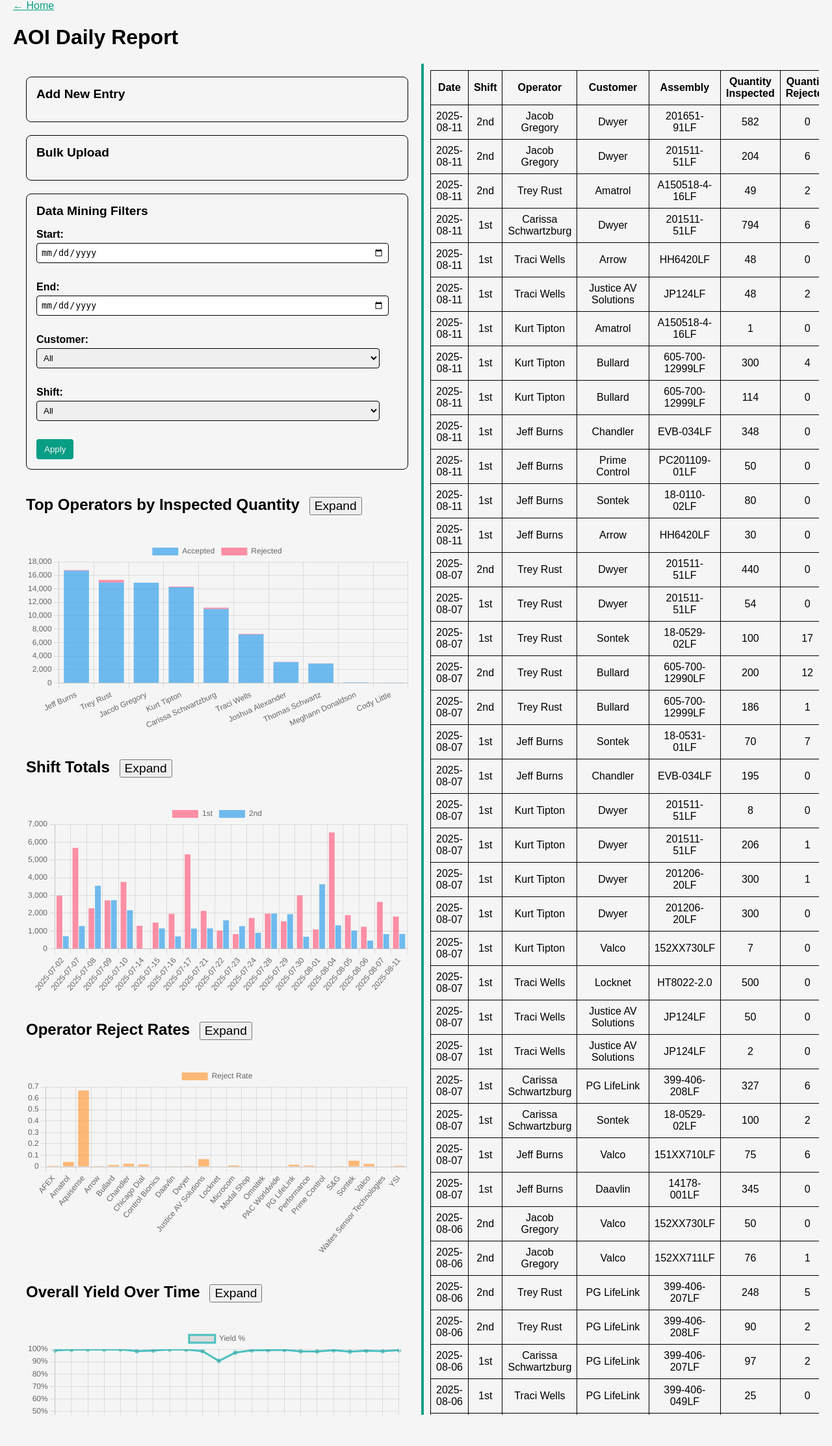
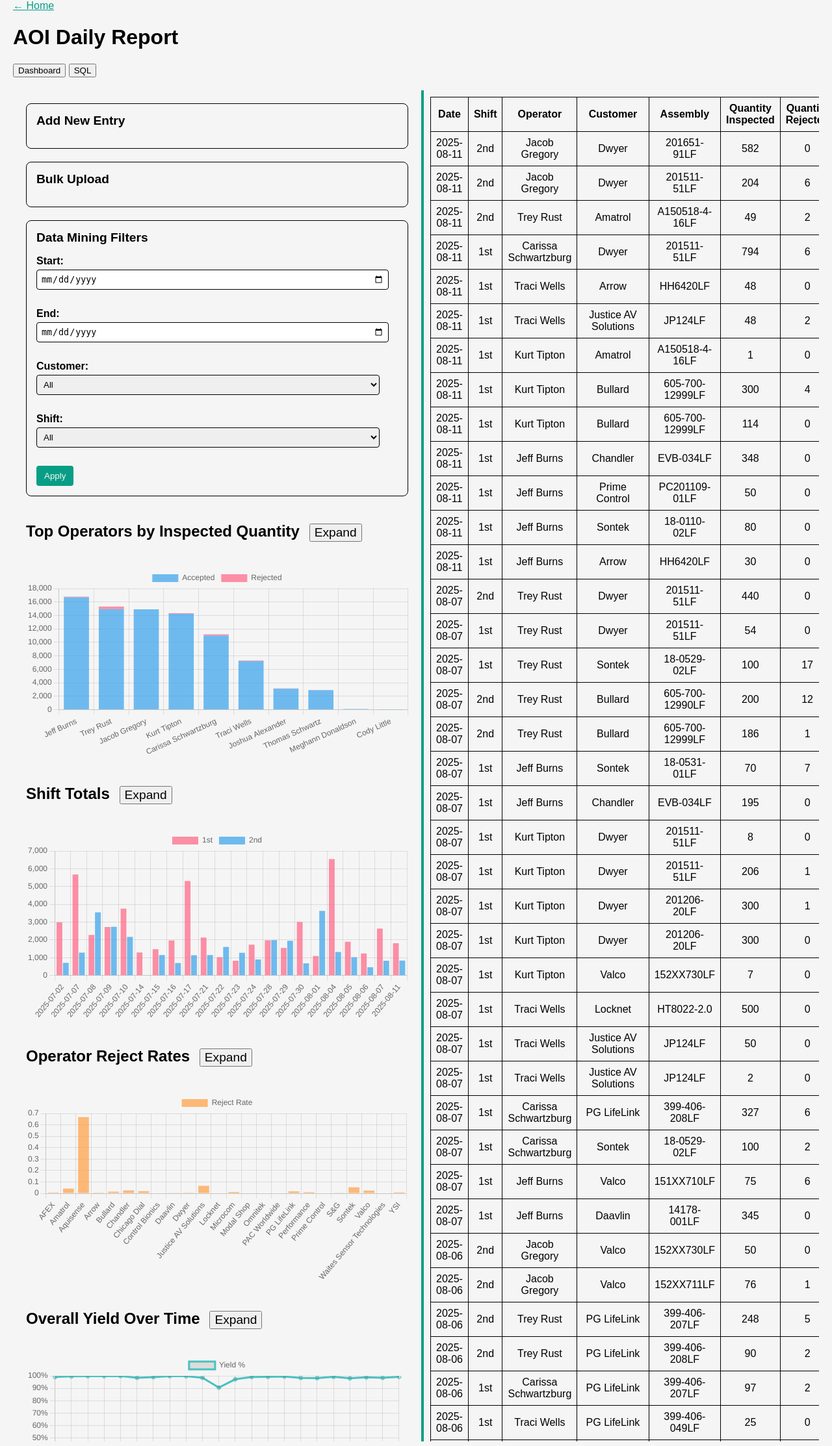
Before and after one commit to ThomasSchwartz18/SPCApp, a Flask app: page /aoi in a window 1280 px wide. Shown: the part 36-2262 px from the top of the page at 65% size. Run offline with Flask 3, Linux system fonts and the light colour scheme; a user stored in the database is signed in; data comes from the database, SQL or seed files in the repository; some libraries are stand-ins or nearby versions.

Commit message:
Add AOI SQL query endpoint and UI

```diff
--- a/run.py
+++ b/run.py
@@ -12,6 +12,7 @@ from flask import (
 from functools import wraps
 import os
 import sqlite3
+import re
 import pandas as pd
 from datetime import datetime, timedelta
 
@@ -663,6 +664,40 @@ def delete_aoi_record(row_id):
     except Exception as e:
         return jsonify(error=str(e)), 500
 
+
+@app.route('/aoi/sql', methods=['POST'])
+@login_required
+def aoi_sql():
+    """Execute a read-only SQL query against the AOI database."""
+    if not has_permission('aoi'):
+        return jsonify(error='Forbidden'), 403
+
+    data = request.get_json(silent=True) or {}
+    query = data.get('query') or ''
+    params = data.get('params') or []
+    if not isinstance(params, (list, tuple)):
+        return jsonify(error='Params must be a list'), 400
+
+    statements = [s.strip() for s in query.split(';') if s.strip()]
+    allowed = ('select', 'with')
+    if not statements or any(not s.lower().startswith(allowed) for s in statements):
+        return jsonify(error='Only SELECT statements are allowed'), 400
+
+    try:
+        conn = get_db()
+        cur = conn.execute(query, params)
+        rows = cur.fetchall()
+        columns = [d[0] for d in cur.description]
+        result = [dict(zip(columns, r)) for r in rows]
+        return jsonify(columns=columns, rows=result)
+    except Exception as e:
+        return jsonify(error=str(e)), 400
+    finally:
+        try:
+            conn.close()
+        except Exception:
+            pass
+
 @app.route('/analysis', methods=['GET', 'POST'])
 @login_required
 def analysis():
--- /dev/null
+++ b/static/js/aoi_sql.js
@@ -0,0 +1,42 @@
+window.addEventListener('DOMContentLoaded', () => {
+  const links = document.querySelectorAll('.tab-link');
+  const contents = document.querySelectorAll('.tab-content');
+  links.forEach(link => {
+    link.addEventListener('click', () => {
+      links.forEach(l => l.classList.remove('active'));
+      contents.forEach(c => c.style.display = 'none');
+      link.classList.add('active');
+      const tab = document.getElementById(link.dataset.tab);
+      if (tab) tab.style.display = 'block';
+    });
+  });
+
+  const form = document.getElementById('sql-form');
+  form?.addEventListener('submit', async e => {
+    e.preventDefault();
+    const query = document.getElementById('sql-query').value;
+    try {
+      const resp = await fetch('/aoi/sql', {
+        method: 'POST',
+        headers: { 'Content-Type': 'application/json' },
+        body: JSON.stringify({ query })
+      });
+      const data = await resp.json();
+      const table = document.getElementById('sql-result-table');
+      const thead = table.querySelector('thead');
+      const tbody = table.querySelector('tbody');
+      if (data.error) {
+        thead.innerHTML = '';
+        tbody.innerHTML = `<tr><td>${data.error}</td></tr>`;
+        return;
+      }
+      const cols = data.columns || [];
+      thead.innerHTML = '<tr>' + cols.map(c => `<th>${c}</th>`).join('') + '</tr>';
+      tbody.innerHTML = (data.rows || []).map(r => {
+        return '<tr>' + cols.map(c => `<td>${r[c]}</td>`).join('') + '</tr>';
+      }).join('');
+    } catch (err) {
+      console.error(err);
+    }
+  });
+});
--- a/templates/aoi.html
+++ b/templates/aoi.html
@@ -11,10 +11,16 @@
   <script id="yield-data" type="application/json">{{ yield_series|tojson }}</script>
   <script src="https://cdnjs.cloudflare.com/ajax/libs/jspdf/2.5.1/jspdf.umd.min.js" defer></script>
   <script src="{{ url_for('static', filename='js/aoi_dashboard.js') }}" defer></script>
+  <script src="{{ url_for('static', filename='js/aoi_sql.js') }}" defer></script>
 {% endblock %}
 {% block content %}
   <a href="/">← Home</a>
   <h1>AOI Daily Report</h1>
+  <div class="tabs">
+    <button type="button" class="tab-link active" data-tab="dashboard-tab">Dashboard</button>
+    <button type="button" class="tab-link" data-tab="sql-tab">SQL</button>
+  </div>
+  <div id="dashboard-tab" class="tab-content">
   <div id="container">
     <div id="aoi-actions">
       <div class="action-panel">
@@ -181,5 +187,17 @@
       </table>
     </div>
   </div>
+  </div>
+
+  <div id="sql-tab" class="tab-content" style="display:none;">
+    <form id="sql-form">
+      <textarea id="sql-query" rows="5" cols="60" placeholder="SELECT * FROM aoi_reports LIMIT 5"></textarea><br>
+      <button type="submit">Run</button>
+    </form>
+    <table id="sql-result-table">
+      <thead></thead>
+      <tbody></tbody>
+    </table>
+  </div>
 
 {% endblock %}
```
